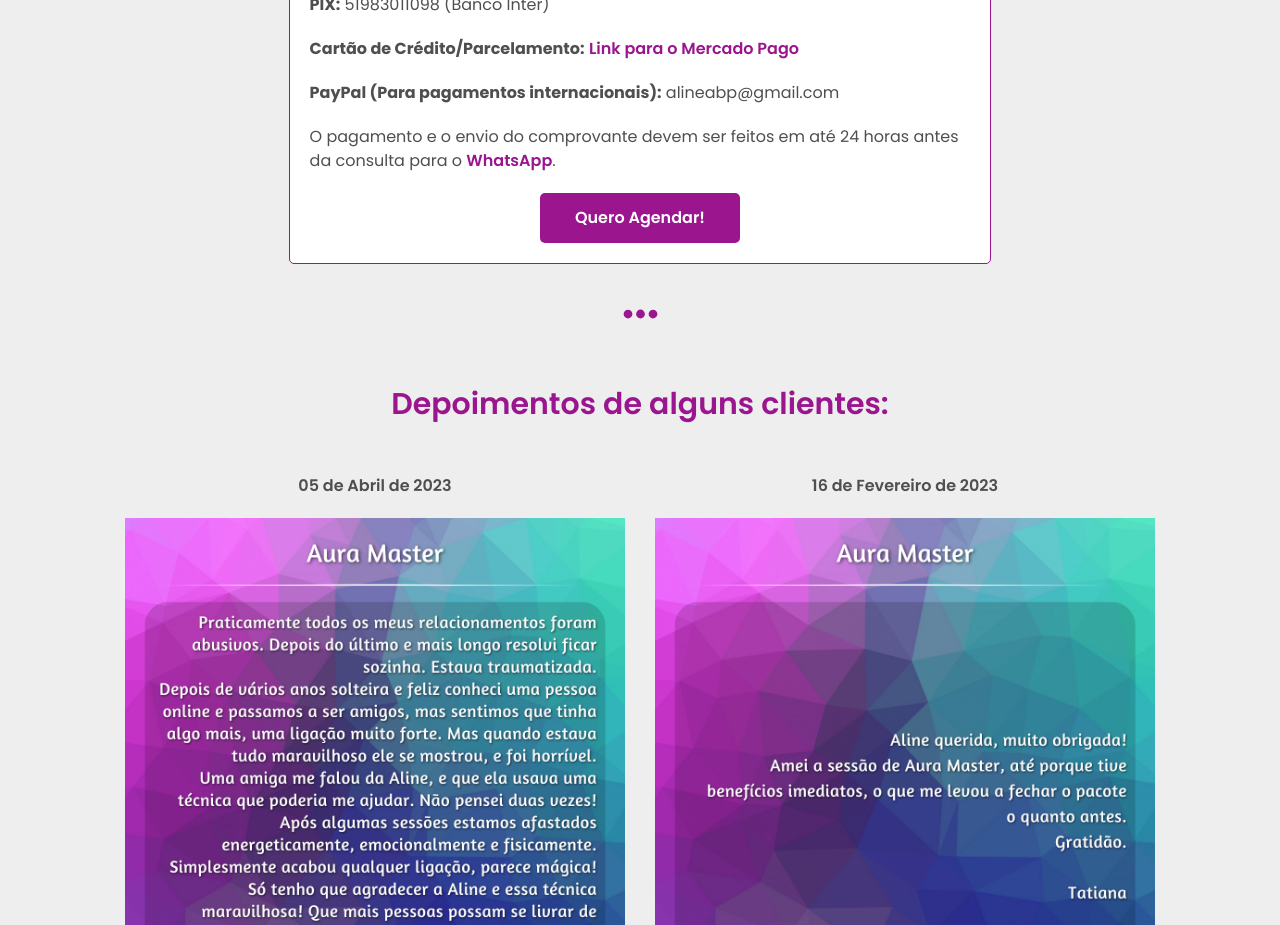
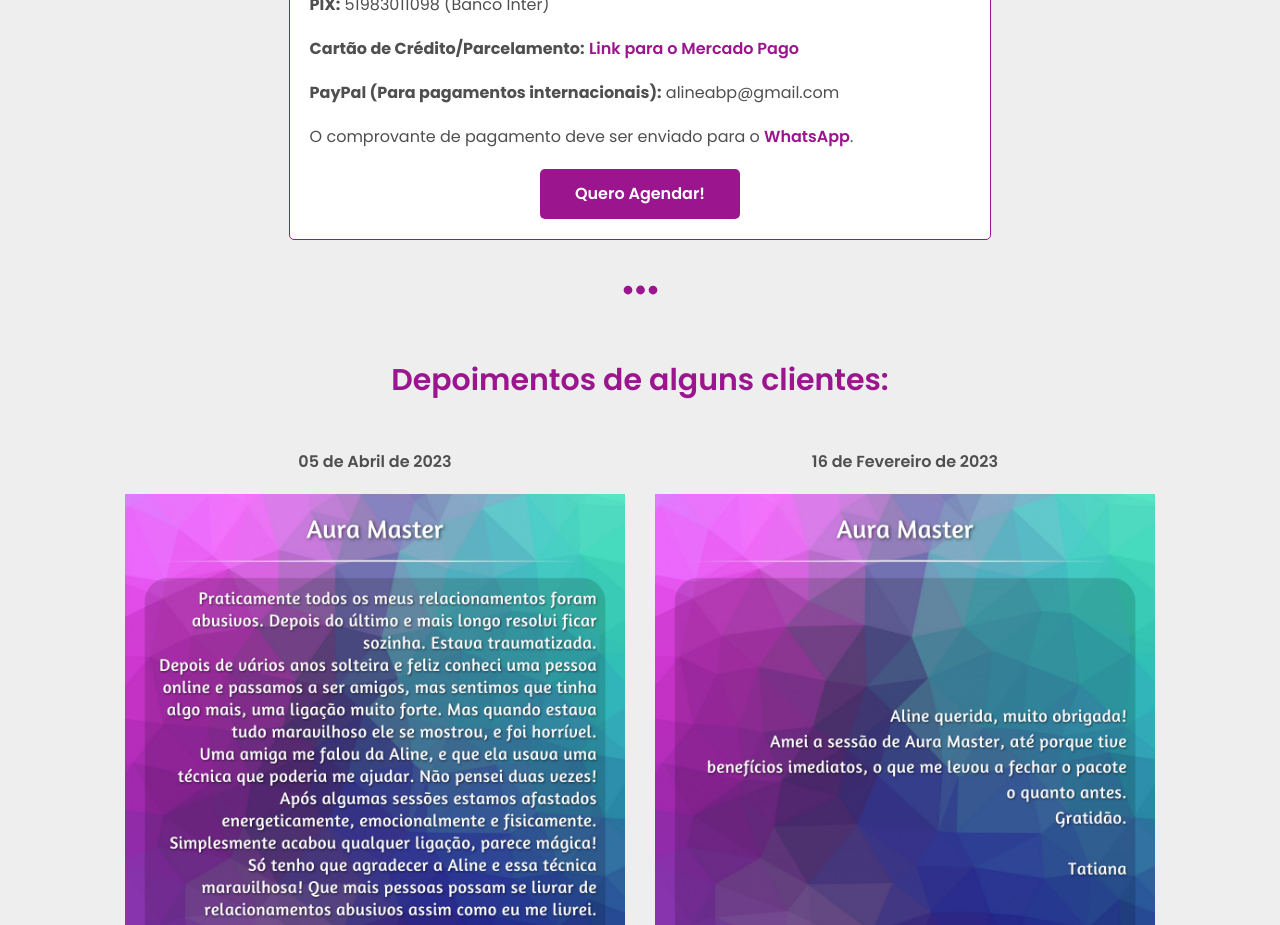
Before and after one commit to alinebastos/alinebastosterapeuta, a React (Create React App) app: page / in a window 1280 px wide. Shown: the part 2460-3385 px from the top of the page. Built offline with nearby package versions, Linux system fonts and the light colour scheme.

Commit message:
Change text on payment section

```diff
--- a/src/pages/aura-master/index.js
+++ b/src/pages/aura-master/index.js
@@ -220,7 +220,7 @@ function AuraMaster () {
                         <p><b>PIX:</b> 51983011098 (Banco Inter)</p>
                         <p><b>Cartão de Crédito/Parcelamento:</b> <a href="https://mpago.la/2CVr9Qv" target="_blank" rel="noreferrer" >Link para o Mercado Pago</a><br /></p>
                         <p><b>PayPal (Para pagamentos internacionais):</b> alineabp@gmail.com</p>
-                        <p>O pagamento e o envio do comprovante devem ser feitos em até 24 horas antes da consulta para o <a href='https://api.whatsapp.com/send?phone=5551983011098' target="_blank" rel="noreferrer">WhatsApp</a>.</p>
+                        <p>O comprovante de pagamento deve ser enviado para o <a href='https://api.whatsapp.com/send?phone=5551983011098' target="_blank" rel="noreferrer">WhatsApp</a>.</p>
 
                         <ButtonLink href="https://calendly.com/alinebastos/agenda" target="_blank">Quero Agendar!</ButtonLink>
                     </Box>
```
